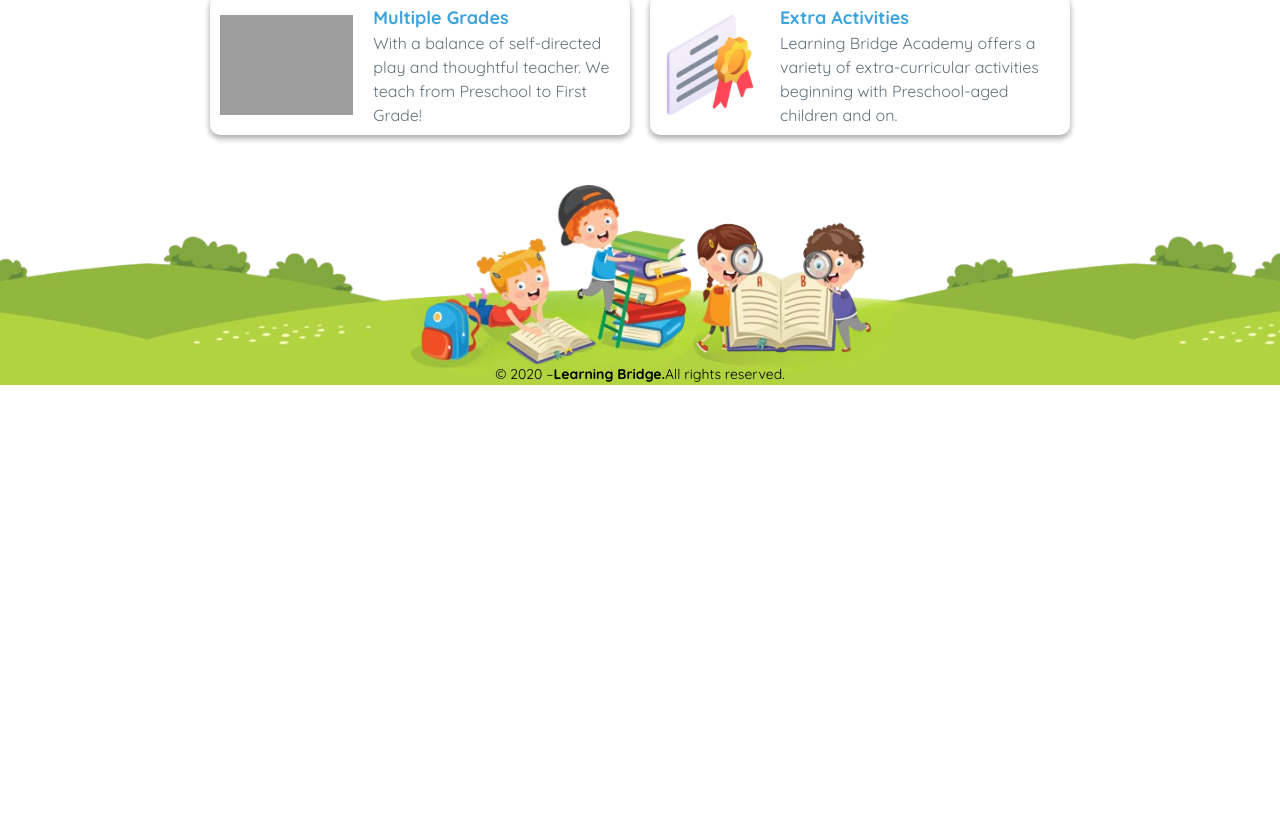
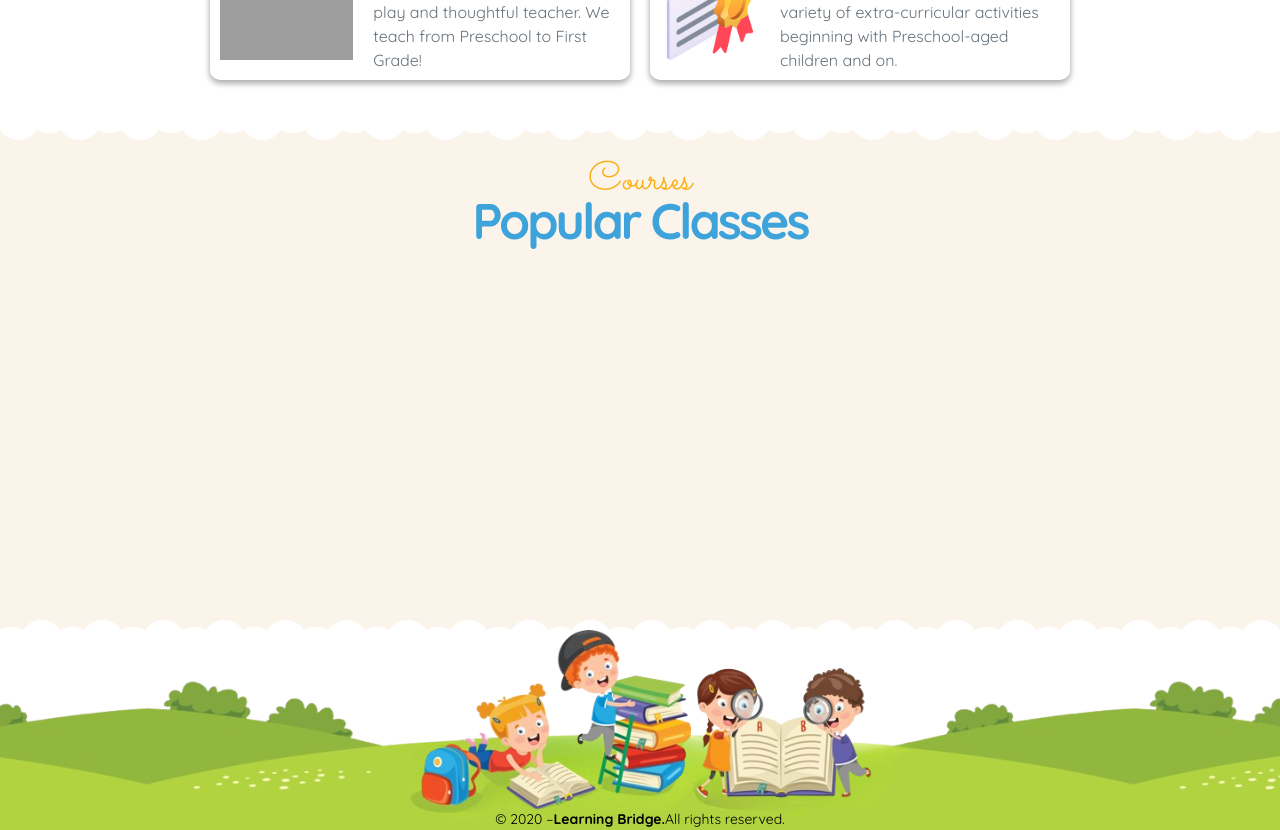
Before and after one commit to Zhybuliou/learningbridge, a React (Vite) app: page /freehold in a window 1280 px wide. Shown: the part 1280-2110 px from the top of the page. Before the commit the page ends 1665 px from the top, so only its background shows below. Built offline with nearby package versions, Linux system fonts and the light colour scheme; grey boxes are pictures that could not be loaded.

Commit message:
feat: add section classes

```diff
--- /dev/null
+++ b/src/components/classes/Classes.tsx
@@ -0,0 +1,14 @@
+import './classes.css';
+
+export default function Classes() {
+  return (
+    <section className="classes-wrapper">
+      <div className="classes">
+        <div className="classes-header">
+          <p>Courses</p>
+          <h3>Popular Classes</h3>
+        </div>
+      </div>
+    </section>
+  );
+}
--- /dev/null
+++ b/src/components/classes/classes.css
@@ -0,0 +1,52 @@
+.classes-wrapper{
+    background-color: #FAF4EA;
+    position: relative;
+}
+.classes{
+    margin: 0 auto;
+    padding-top: 1px;
+    max-width: 1440px;
+    min-height: 500px;
+}
+.classes-header {
+    text-align: center;
+    line-height: 2.5rem;
+}
+.classes-header h3{
+    font-size: 50px;
+    font-family: "Quicksand", sans-serif;
+    font-weight: 700;
+    font-style: normal;
+    color: #3EA3DB;
+    letter-spacing: -3px;
+}
+.classes-header p{
+    margin-top: 30px;
+    font-size: 40px;
+    font-family: "Sacramento", cursive;
+    font-weight: 400;
+    font-style: normal;
+    color: #FAAF11;
+}
+.classes-wrapper::before{
+    position: absolute;
+    content: "";
+    width: 100%;
+    height: 10px;
+    top: 0;
+    left: 0;
+    background: url(../../assets/bg-header-top.png) center center repeat-x;
+    z-index: 1;
+}
+.classes-wrapper::after{
+    position: absolute;
+    content: "";
+    width: 100%;
+    height: 10px;
+    top: auto;
+    bottom: 0;
+    left: 0;
+    background: url(../../assets/bg-header-top.png) center center repeat-x;
+    z-index: 1;
+    transform: rotate(180deg);
+}
--- a/src/components/who-we-are/whoWeAre.css
+++ b/src/components/who-we-are/whoWeAre.css
@@ -8,6 +8,7 @@
 .who-header {
     margin: 0 auto;
     text-align: center;
+    line-height: 2.5rem;
 }
 .who-header h3{
     font-size: 50px;
--- a/src/pages/home/HomePage.tsx
+++ b/src/pages/home/HomePage.tsx
@@ -3,6 +3,7 @@ import Navbar from '../../components/header/nav/Navbar';
 import './home-page.css';
 import SimpleSlider from '../../components/slider/Slider';
 import WhoWeAre from '../../components/who-we-are/WhoWeAre';
+import Classes from '../../components/classes/Classes';
 
 export default function HomePage() {
   return (
@@ -11,6 +12,7 @@ export default function HomePage() {
       <main>
         <SimpleSlider />
         <WhoWeAre />
+        <Classes />
       </main>
       <Footer />
     </div>
```
